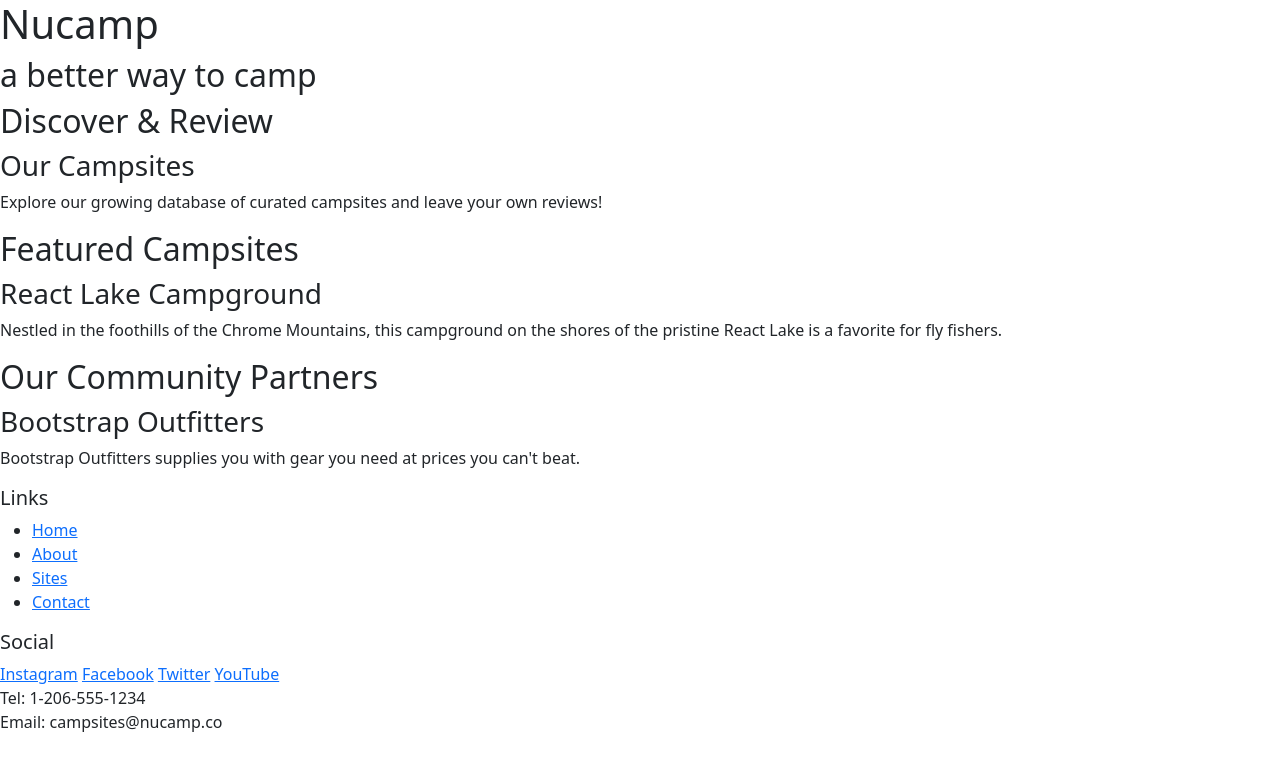
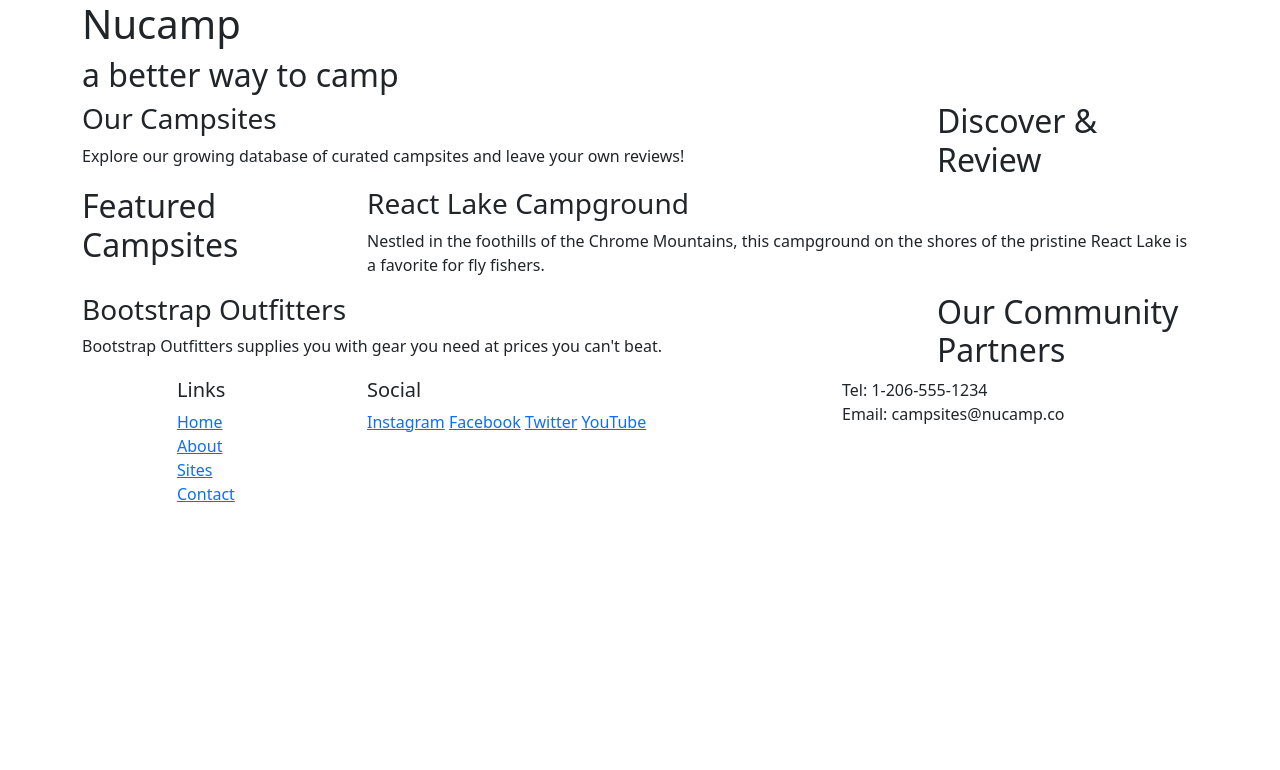
Before and after one commit to kidruiz/nucampsite, a website: page index.html in a window 1280 px wide. Drawn offline with nearby package versions, Linux system fonts and the light colour scheme.

Commit message:
Bootstrap Grid

```diff
--- a/index.html
+++ b/index.html
@@ -14,50 +14,72 @@
 
 <body>
     <header>
-        <div>
+        <div class="container">
+            <div class="row">
+                <div class="col">
                     <h1>Nucamp</h1>
                     <h2>a better way to camp</h2>
                 </div>
+            </div>
+        </div>
     </header>
 
-    <div>
+    <div class="container">
+        <div class="row">
+            <div class="col-sm-4 order-sm-last col-md-3">
                 <h2>Discover & Review</h2>
+            </div>
+            <div class="col">
                 <h3>Our Campsites</h3>
                 <p>Explore our growing database of curated campsites and leave your own reviews!</p>
             </div>
+        </div>
 
-    <div>
+        <div class="row">
+            <div class="col-sm-4 col-md-3">
                 <h2>Featured Campsites</h2>
+            </div>
+            <div class="col">
                 <h3>React Lake Campground</h3>
                 <p>Nestled in the foothills of the Chrome Mountains, this campground on the shores of the pristine React Lake is a favorite for fly fishers.</p>
             </div>
+        </div>
 
-    <div>
+        <div class="row">
+            <div class="col-sm-4 order-sm-last col-md-3">
                 <h2>Our Community Partners</h2>
+            </div>
+            <div class="col">
                 <h3>Bootstrap Outfitters</h3>
                 <p>Bootstrap Outfitters supplies you with gear you need at prices you can't beat.</p>
             </div>
+        </div>
+    </div>
 
     <footer>
-        <div>
+        <div class="container">
+            <div class="row">
+                <div class="col-4 col-sm-2 offset-1">
                     <h5>Links</h5>
-            <ul>
+                    <ul class="list-unstyled">
                         <li><a href="#">Home</a></li>
                         <li><a href="#">About</a></li>
                         <li><a href="#">Sites</a></li>
                         <li><a href="#">Contact</a></li>
                     </ul>
                 </div>
-        <div>
+                <div class="col 6 col-sm-5">
                     <h5>Social</h5>
                     <a href="http://instagram.com/">Instagram</a>
                     <a href="http://facebook.com/">Facebook</a>
                     <a href="http://twitter.com/">Twitter</a>
                     <a href="http://youtube.com/">YouTube</a>
                 </div>
-        <div>
+                <div class="col-sm-4">
                     Tel: 1-206-555-1234<br />
                     Email: campsites@nucamp.co
+                </div>
+            </div>
         </div>
     </footer>
 
```
Lines whose indentation alone changed are shown as unchanged.
